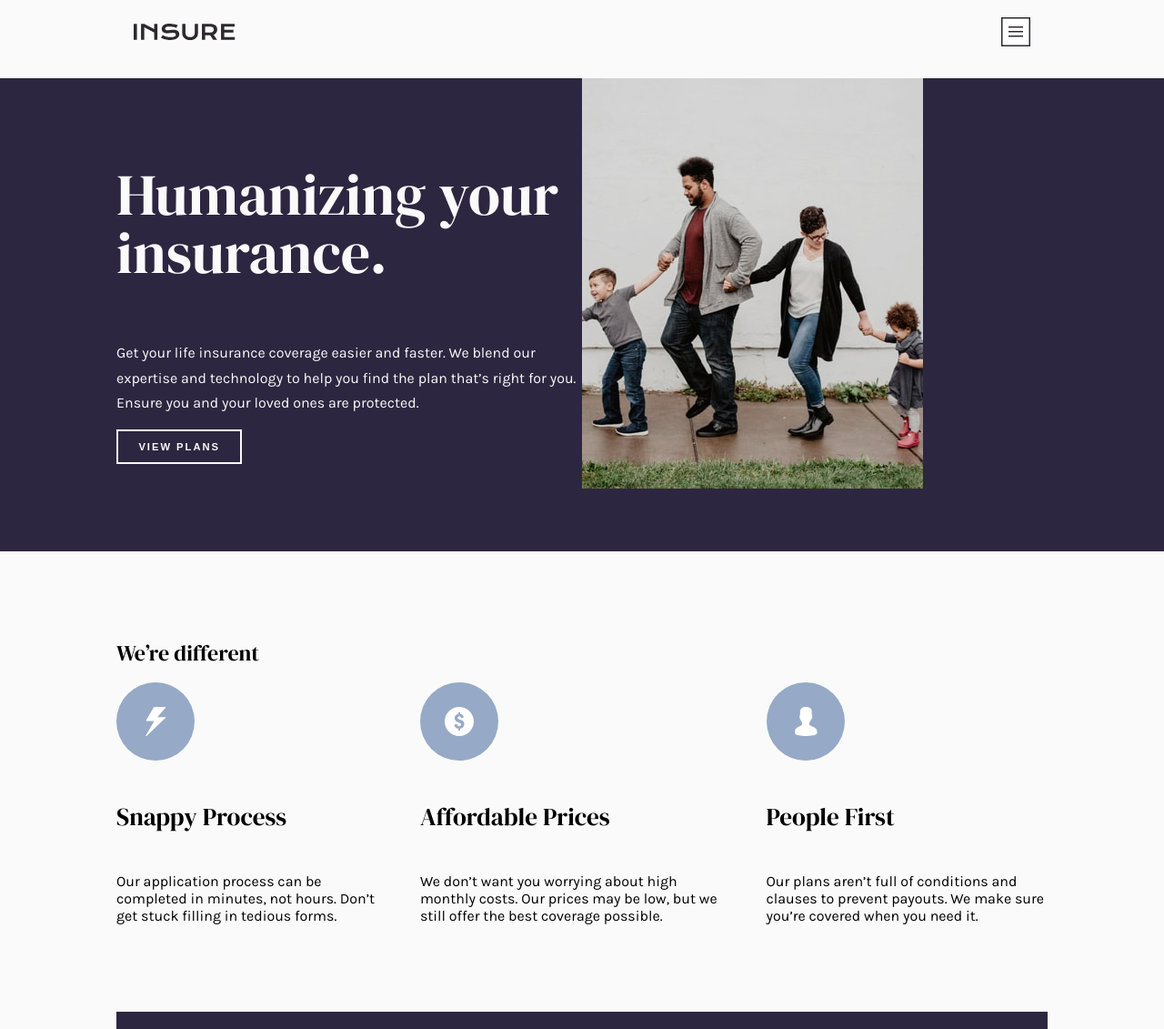
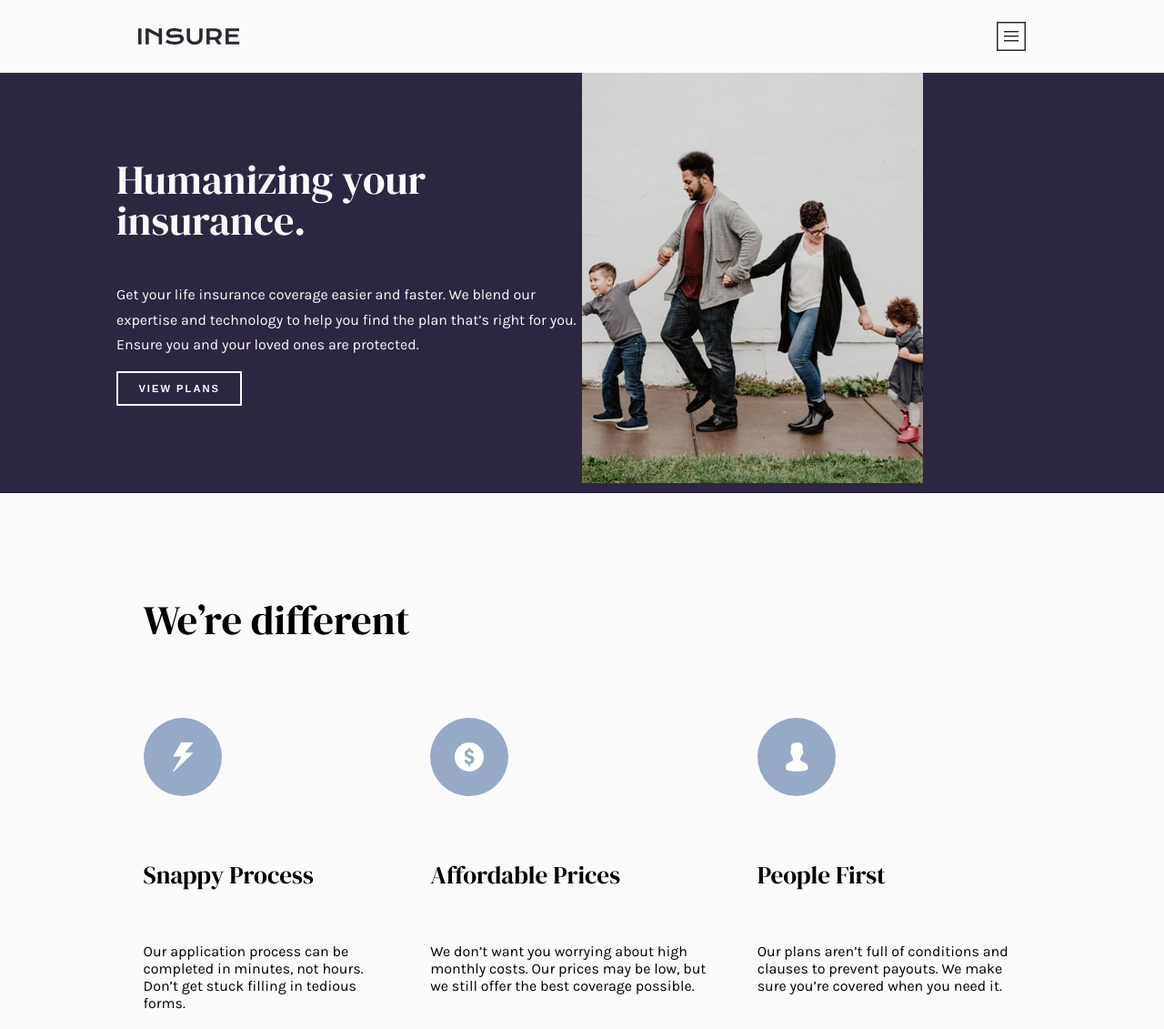
Before and after one commit to basitkorai/insure-landing-page, a plain HTML site: page index.html in a window 1280 px wide. Shown: the top 1131 px of the page at 91% size. Drawn offline with Linux system fonts and the light colour scheme.

Commit message:
style: padding and font-size update

```diff
--- a/style.css
+++ b/style.css
@@ -49,14 +49,13 @@ a {
 }
 
 .container {
-  margin: 0 0 1rem 0;
-  margin-inline: auto;
+  margin: 0 auto;
 }
 
 .navbar {
   display: flex;
   justify-content: space-between;
-  padding: 1.2rem;
+  padding: 1.5rem;
 }
 
 .nav-logo {
@@ -91,12 +90,16 @@ a {
 .hero__heading {
   color: var(--clr-light-dark);
   order: 2;
-  padding: 6rem 1.3rem;
+  padding: 6rem 2rem;
 }
 
 h1 {
-  font-size: clamp(1rem, 1rem + 50vw, 4rem);
+  font-size: clamp(1rem, 1rem + 50vw, 2.8rem);
   margin-top: 0;
+}
+
+h2 {
+  font-size: clamp(1rem, 1rem + 50vw, 2.8rem);
 }
 
 .hero__description {
@@ -121,7 +124,11 @@ h1 {
 }
 
 .features {
-  padding: 5rem 0rem;
+  padding: 5rem 1.85rem;
+}
+
+.features > h2 {
+  margin-bottom: 5.313rem;
 }
 .features_wrapper {
   display: flex;
@@ -135,8 +142,12 @@ h1 {
   align-items: center;
 }
 
+.feature__img {
+  margin-bottom: 2.563rem;
+}
+
 .features__feature > h3 {
-  margin: 1rem 0;
+  margin: 0 0 1.8rem 0;
   font-size: 1.7rem;
 }
 
@@ -152,7 +163,7 @@ h1 {
   padding: 5rem 1.4rem;
 }
 .how-we-work__heading {
-  font-size: clamp(1rem, 1rem + 50vw, 3.5rem);
+  font-size: clamp(1rem, 1rem + 50vw, 2.688rem);
 }
 .footer {
   border-top: 2px solid blue;
```
